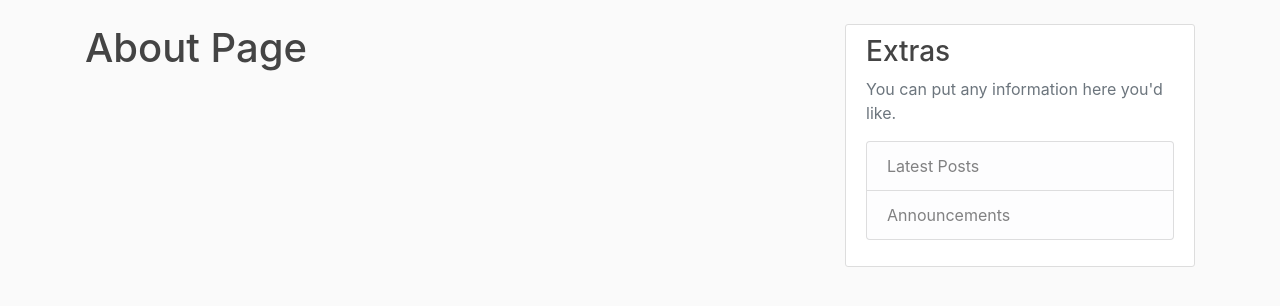
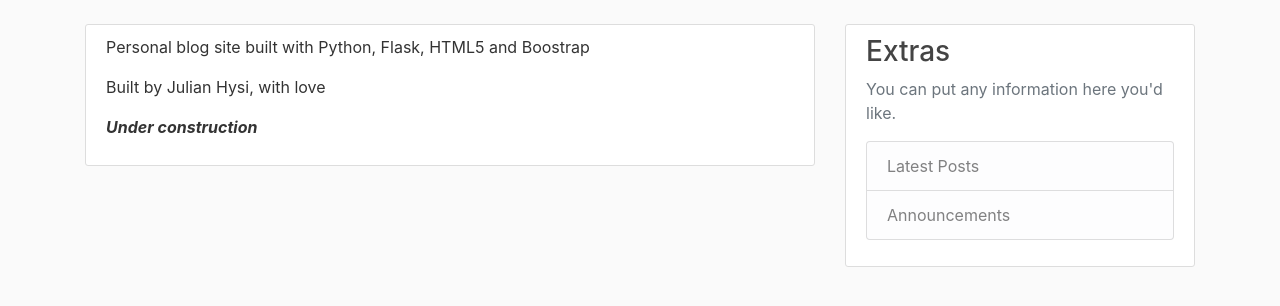
Before and after one commit to JulianHysi/personal-blog, a Flask app: page /about in a window 1280 px wide. Shown: the part 56-362 px from the top of the page. Run offline with Flask 2, Linux system fonts and the light colour scheme; some libraries are stand-ins or nearby versions.

Commit message:
Added some text to the about page

```diff
--- a/personal_blog/templates/about.html
+++ b/personal_blog/templates/about.html
@@ -1,4 +1,10 @@
 {% extends "layout.html" %}
 {% block content %}
-    <h1>About Page</h1>
+<article class="media content-section">
+    <div class="media-body">
+        <p>Personal blog site built with Python, Flask, HTML5 and Boostrap</p>
+        <p>Built by Julian Hysi, with love</p>
+        <p><i><b>Under construction</b></i></p>
+    </div>
+</article>
 {% endblock content %}
```
